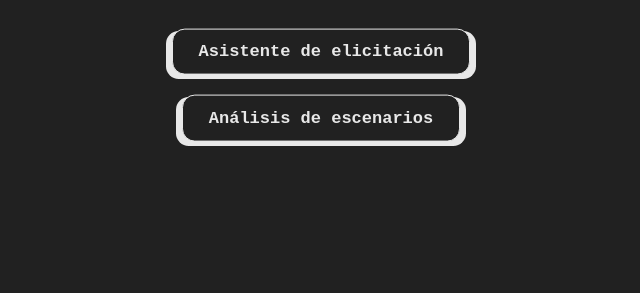
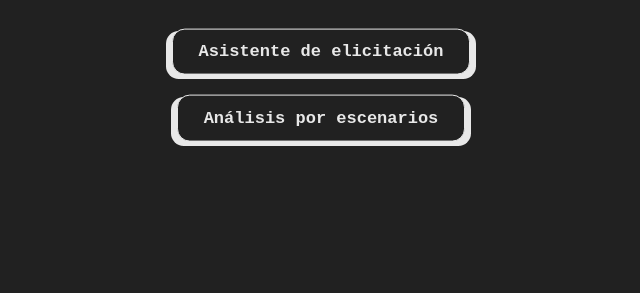
Before and after one commit to DavidAlejandroMedina/AutoIngRequisitos, a Flask app: page / in a window 1280 px wide. Shown: the part 307-600 px from the top of the page, without its empty margins (319-959 px from the left). Run offline with Flask 3, Linux system fonts and the light colour scheme.

Commit message:
Cambio de nombre al botón

```diff
--- a/app/templates/inicio.html
+++ b/app/templates/inicio.html
@@ -15,7 +15,7 @@
 
     <a href="{{ url_for('analisis_escenarios') }}">
         <button>
-            <span class="button_top"> Análisis de escenarios </span>
+            <span class="button_top"> Análisis por escenarios </span>
         </button>
     </a>
 
```
